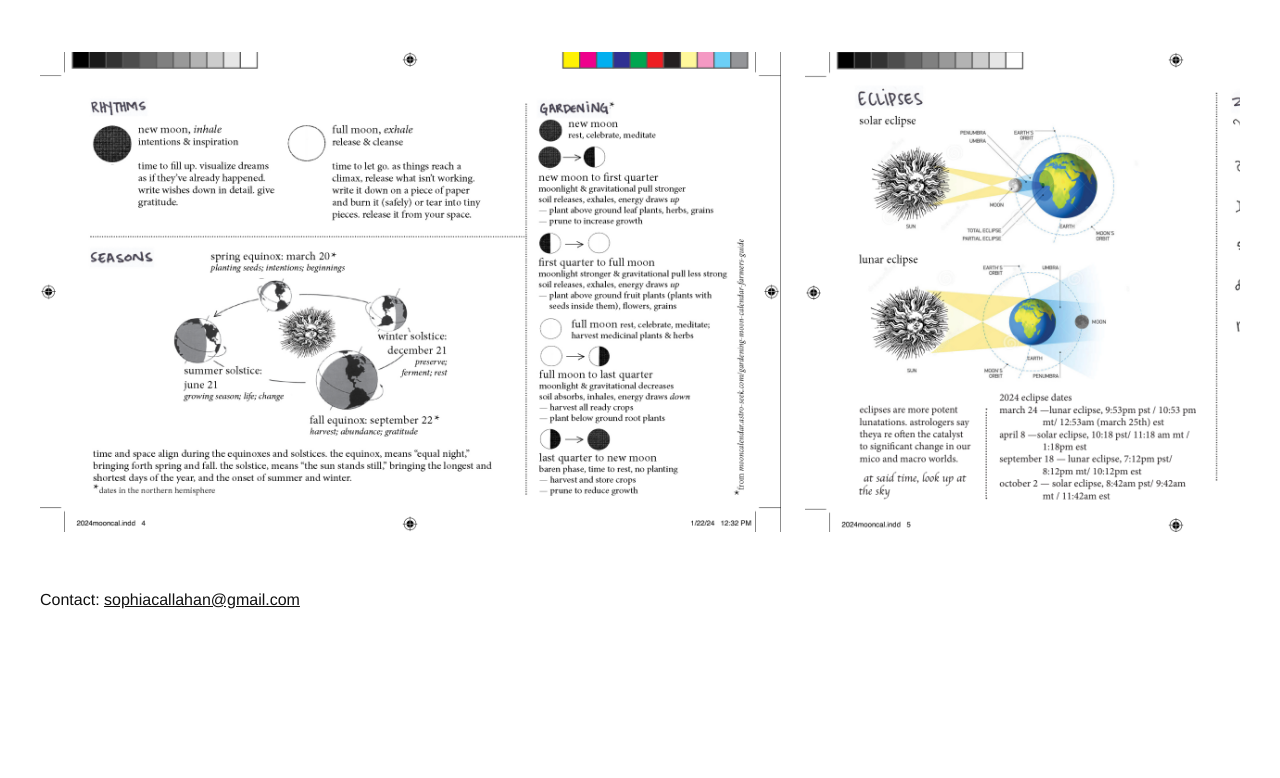
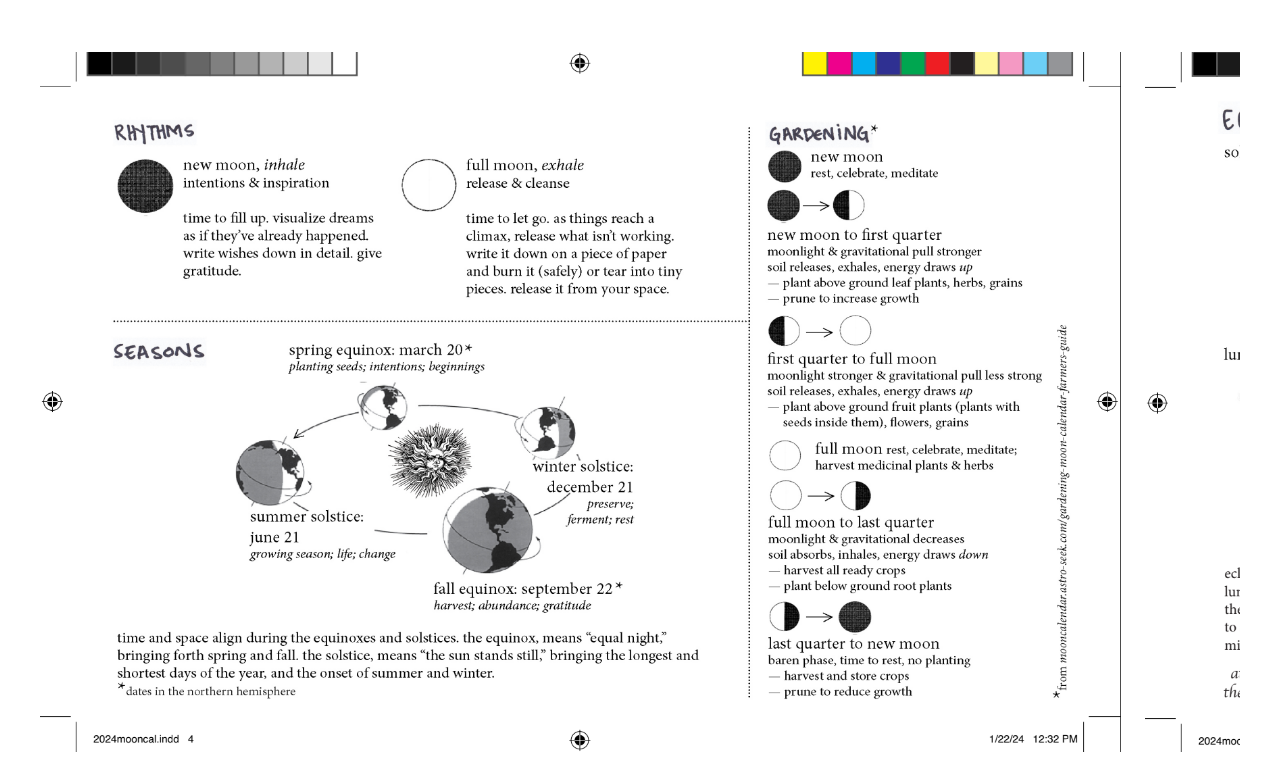
Before and after one commit to socal99/website, a plain HTML site: page moon-calendars.html in a window 1280 px wide. Shown: the part 2019-2797 px from the top of the page. Before the commit the page ends 2671 px from the top, so only its background shows below. Drawn offline with Linux system fonts and the light colour scheme.

Commit message:
Moon Calendars: larger scroll row for calendar page close-ups
Co-Authored-By: Claude Sonnet 5.5 <noreply@anthropic.com>
Claude-Session: https://claude.ai/code/session_01EyJpsHCcfW7ru5hZ23YUxd

```diff
--- a/moon-calendars.html
+++ b/moon-calendars.html
@@ -62,9 +62,9 @@ a{color:#111}
 </div>
 
 <div class="strip" style="margin-top: 40px; display: flex; gap: 24px; align-items: flex-start; overflow-x: auto; padding-bottom: 16px">
-<div class="item"><img src="./images/moon-calendars/pages-1.png" alt="Moon Calendar 2024, page 1" style="display:block;height:480px;width:auto"></div>
-<div class="item"><img src="./images/moon-calendars/pages-2.png" alt="Moon Calendar 2024, page 2" style="display:block;height:480px;width:auto"></div>
-<div class="item"><img src="./images/moon-calendars/pages-3.png" alt="Moon Calendar 2024, page 3" style="display:block;height:480px;width:auto"></div>
+<div class="item"><img src="./images/moon-calendars/pages-1.png" alt="Moon Calendar 2024, page 1" style="display:block;height:700px;width:auto"></div>
+<div class="item"><img src="./images/moon-calendars/pages-2.png" alt="Moon Calendar 2024, page 2" style="display:block;height:700px;width:auto"></div>
+<div class="item"><img src="./images/moon-calendars/pages-3.png" alt="Moon Calendar 2024, page 3" style="display:block;height:700px;width:auto"></div>
 </div>
 <div style="margin-top: 40px">Contact: <a href="mailto:sophiacallahan@gmail.com">sophiacallahan@gmail.com</a></div>
 </div>
```
